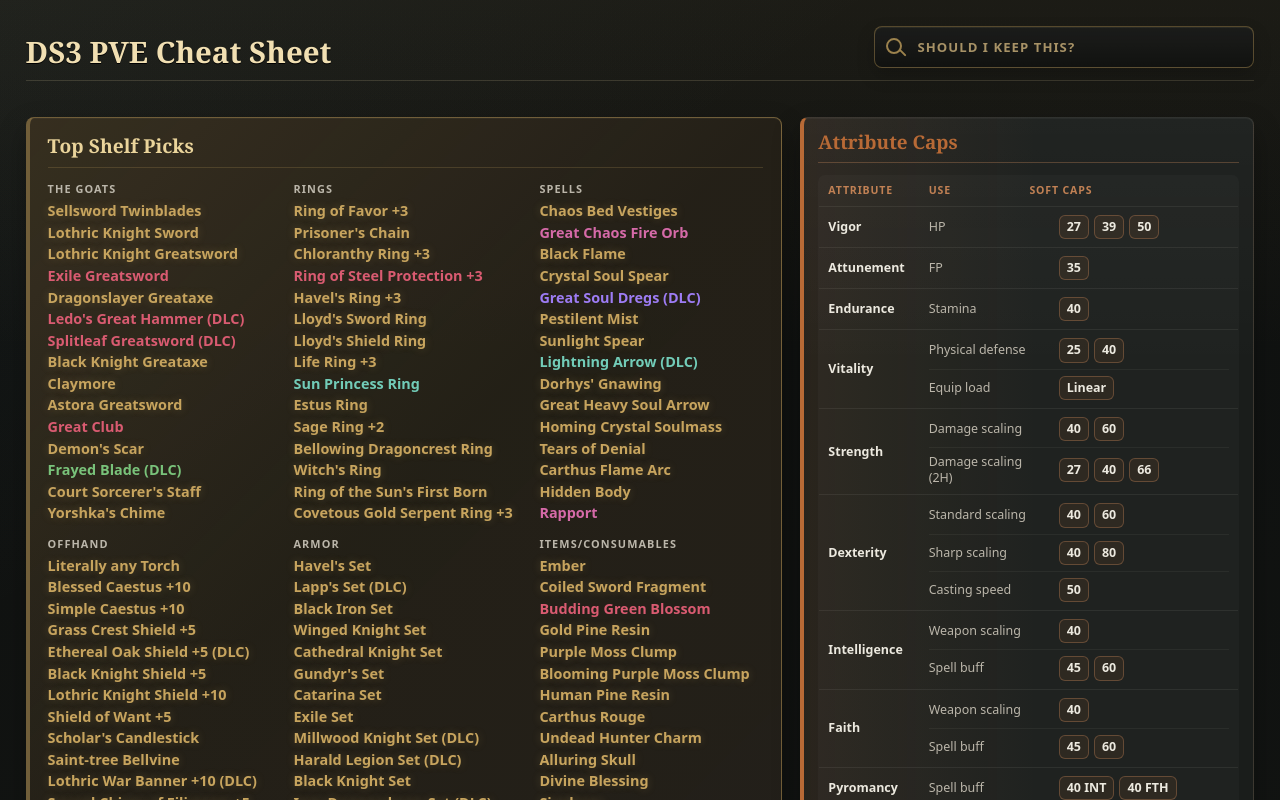
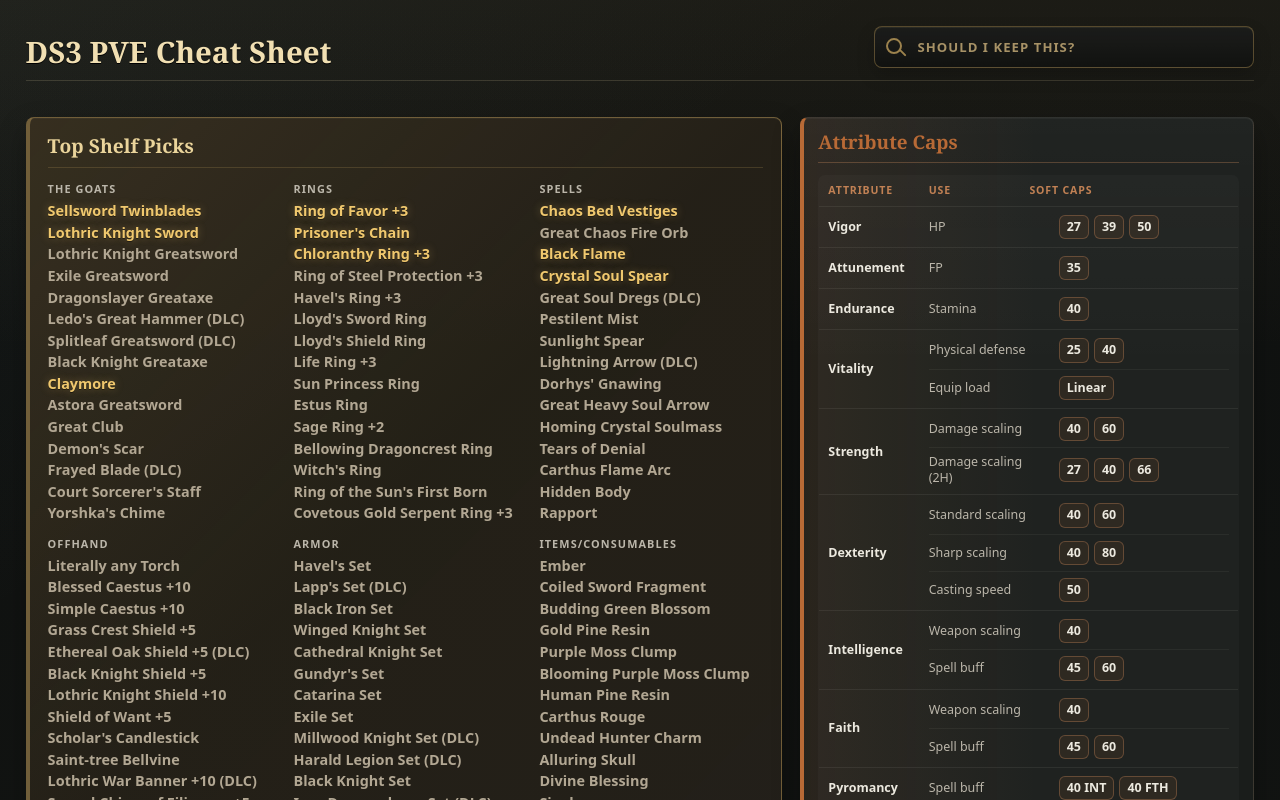
Before and after one commit to Morgpo/ds3-cheat-sheet, a React (Vite) app: page / in a window 1280 px wide. Shown: the top 800 px of the page. Built offline with nearby package versions, Linux system fonts and the light colour scheme.

Commit message:
Refine top shelf and reminder text colors

```diff
--- a/src/App.jsx
+++ b/src/App.jsx
@@ -38,6 +38,18 @@
   "poison",
   "blood"
 ];
+
+const ELITE_TOP_SHELF_ITEMS = new Set([
+  "Sellsword Twinblades",
+  "Lothric Knight Sword",
+  "Claymore",
+  "Ring of Favor +3",
+  "Prisoner's Chain",
+  "Chloranthy Ring +3",
+  "Chaos Bed Vestiges",
+  "Crystal Soul Spear",
+  "Black Flame"
+].map(normalizeWeaponName));
 
 function normalizeText(value) {
   return String(value ?? "").trim().toLowerCase();
@@ -423,15 +435,18 @@
           const value = item.value ?? item;
           const text = itemText(value);
           const styleName = itemStyle(value, fallbackTheme);
+          const isTopShelfSection = fallbackTheme === "top-shelf";
+          const isEliteTopShelfItem = isTopShelfSection && ELITE_TOP_SHELF_ITEMS.has(normalizeWeaponName(text));
           const isTopShelfWeapon = topShelfWeapons.has(normalizeWeaponName(text)) || topShelfWeapons.has(baseWeaponName(text));
           const hidden = item.isSearchHidden ? " search-hidden" : "";
           const topShelfWeapon = isTopShelfWeapon ? " top-shelf-weapon-match" : "";
-          const buildTheme = itemBuildThemes ? getUniqueBuildTheme(itemBuildThemes, text) : null;
+          const topShelfTone = isTopShelfSection ? ` top-shelf-${isEliteTopShelfItem ? "elite" : "normal"}` : "";
+          const buildTheme = !isTopShelfSection && itemBuildThemes ? getUniqueBuildTheme(itemBuildThemes, text) : null;
           const buildThemeColor = buildTheme ? THEME_VAR[buildTheme] : null;
 
           return (
             <li
-              className={`item style-${styleName}${topShelfWeapon}${buildTheme ? " top-build-theme-match" : ""}${hidden}`}
+              className={`item style-${styleName}${topShelfTone}${topShelfWeapon}${buildTheme ? " top-build-theme-match" : ""}${hidden}`}
               key={text}
               style={buildThemeColor ? { "--item-build-color": buildThemeColor } : undefined}
             >
--- a/src/styles.css
+++ b/src/styles.css
@@ -11,6 +11,7 @@
   --dim: #868176;
   --shadow: rgba(0, 0, 0, 0.3);
   --c-top-shelf: #c7a45e;
+  --c-top-shelf-normal: #b2a793;
   --c-neutral: #a7a49c;
   --c-quality: #45c6bb;
   --c-strength: #d95b71;
@@ -442,11 +443,27 @@
   font-weight: 760;
 }
 
-.style-top-shelf,
-.top-shelf .style-top-shelf {
+.style-top-shelf {
   color: var(--c-top-shelf);
   font-weight: 760;
   text-shadow: 0 0 8px rgba(199, 164, 94, 0.28);
+}
+
+.top-shelf .style-top-shelf {
+  color: var(--c-top-shelf-normal);
+  text-shadow: none;
+}
+
+.top-shelf .top-shelf-normal {
+  color: var(--c-top-shelf-normal);
+}
+
+.top-shelf .top-shelf-elite {
+  color: #f0c86e;
+  font-weight: 830;
+  text-shadow:
+    0 0 8px rgba(240, 200, 110, 0.34),
+    0 1px 0 rgba(0, 0, 0, 0.55);
 }
 
 .group .top-shelf-weapon-match {
@@ -677,7 +694,7 @@
   min-width: 0;
   padding-left: 10px;
   border-left: 2px solid color-mix(in srgb, var(--c-top-shelf) 42%, transparent);
-  color: color-mix(in srgb, var(--text) 82%, var(--c-top-shelf));
+  color: var(--c-top-shelf-normal);
   font-size: 0.82rem;
   font-weight: 620;
   line-height: 1.35;
```
